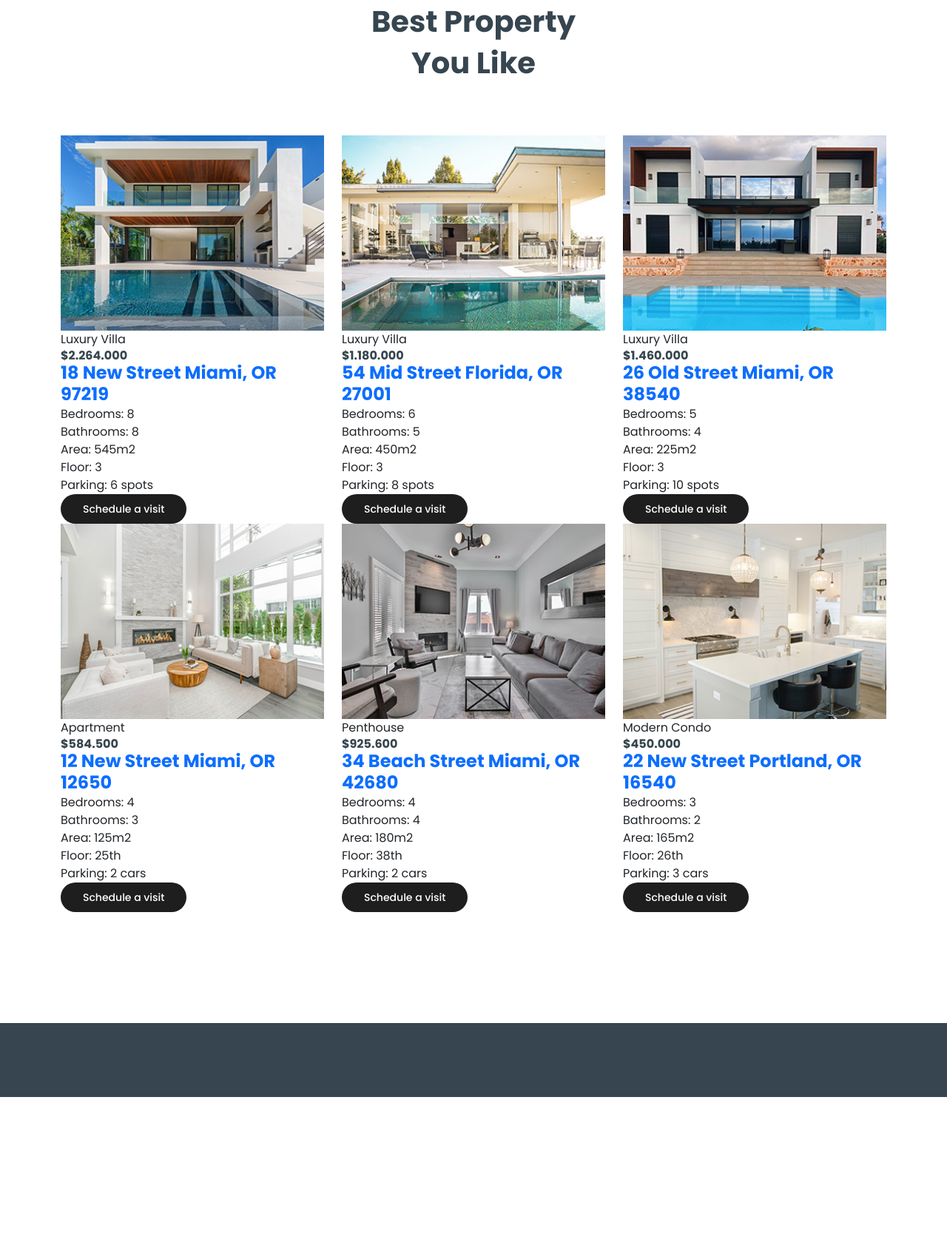
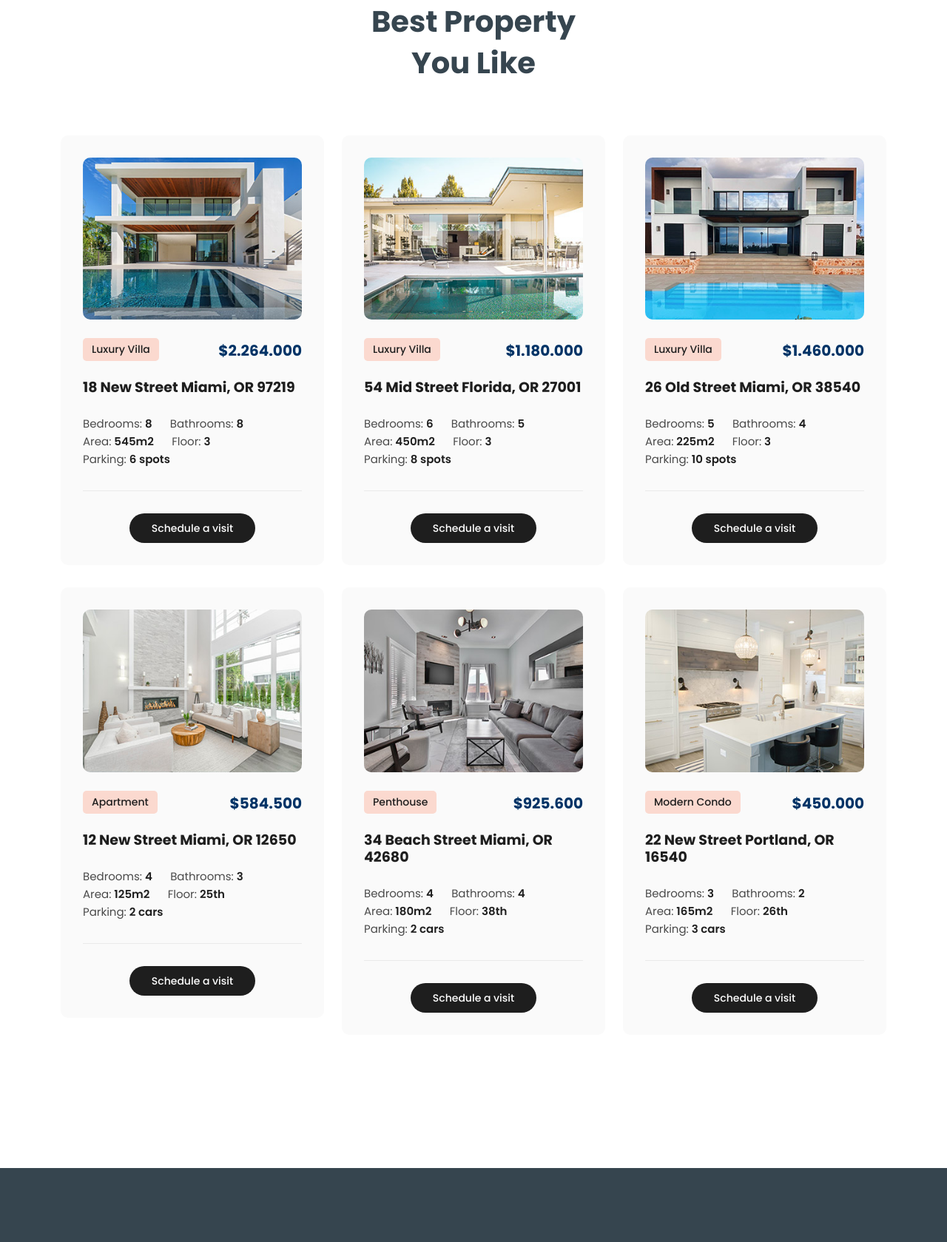
Before and after one commit to IMSET-Sousse/nexahomes, a PHP site: page / in a window 1280 px wide. Shown: the part 2931-4610 px from the top of the page at 74% size. Before the commit the page ends 4414 px from the top, so only its background shows below. Run offline with PHP 8.4, Linux system fonts and the light colour scheme.

Commit message:
add_style

```diff
--- a/css/style.css
+++ b/css/style.css
@@ -1019,6 +1019,73 @@ footer p a {
 footer p a:hover {
     opacity: 0.75;
 }
+/*
+---------------------------------------------
+Properties Style
+---------------------------------------------
+*/
+
+.properties .item {
+    background-color: #fafafa;
+    border-radius: 10px;
+    padding: 30px;
+    margin-bottom: 30px;
+  }
+
+  .properties .item img {
+    border-radius: 10px;
+  }
+
+  .properties .item span.category {
+    background-color: #fbd9cf;
+    font-weight: 500;
+    border-radius: 5px;
+    font-size: 14px;
+    color: #1e1e1e;
+    padding: 5px 12px;
+    display: inline-block;
+    margin-top: 25px;
+  }
+
+  .properties .item h4 {
+    font-size: 19px;
+    margin: 25px 0px;
+  }
+
+  .properties .item h4 a {
+    color: #1e1e1e;
+  }
+
+  .properties .item ul li {
+    display: inline-block;
+    font-size: 15px;
+    color: #4a4a4a;
+    margin-right: 20px;
+  }
+
+  .properties .item ul li span {
+    font-weight: 600;
+    color: #1e1e1e;
+  }
+
+  .properties .item ul {
+    border-bottom: 1px solid #eaeaea;
+    margin-bottom: 30px;
+    padding-bottom: 30px;
+  }
+
+  .properties .item h6 {
+    font-size: 20px;
+    color: #003366;
+    margin-top: 6px;
+    display: inline-block;
+    float: right;
+    margin-top: 30px;
+  }
+
+  .properties .item .main-button {
+    text-align: center;
+  }
 
 /*
 ---------------------------------------------
```
